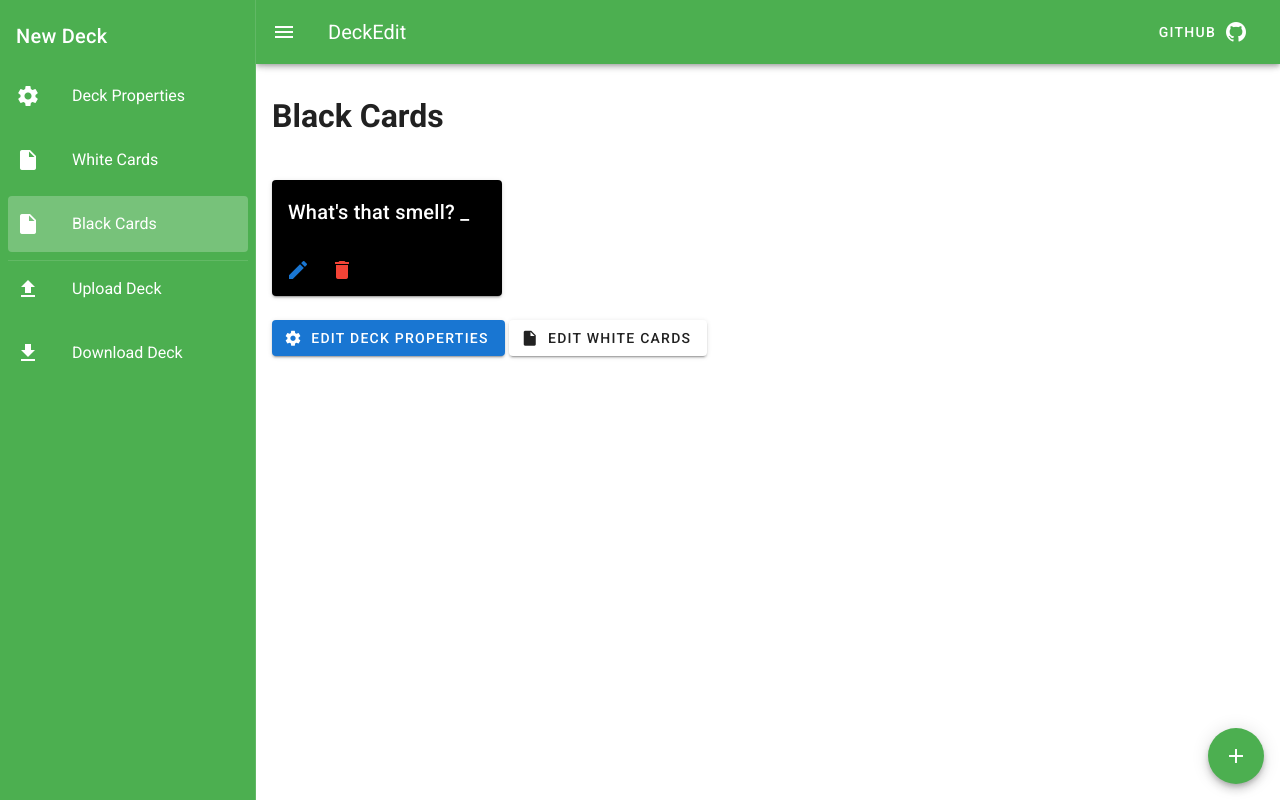
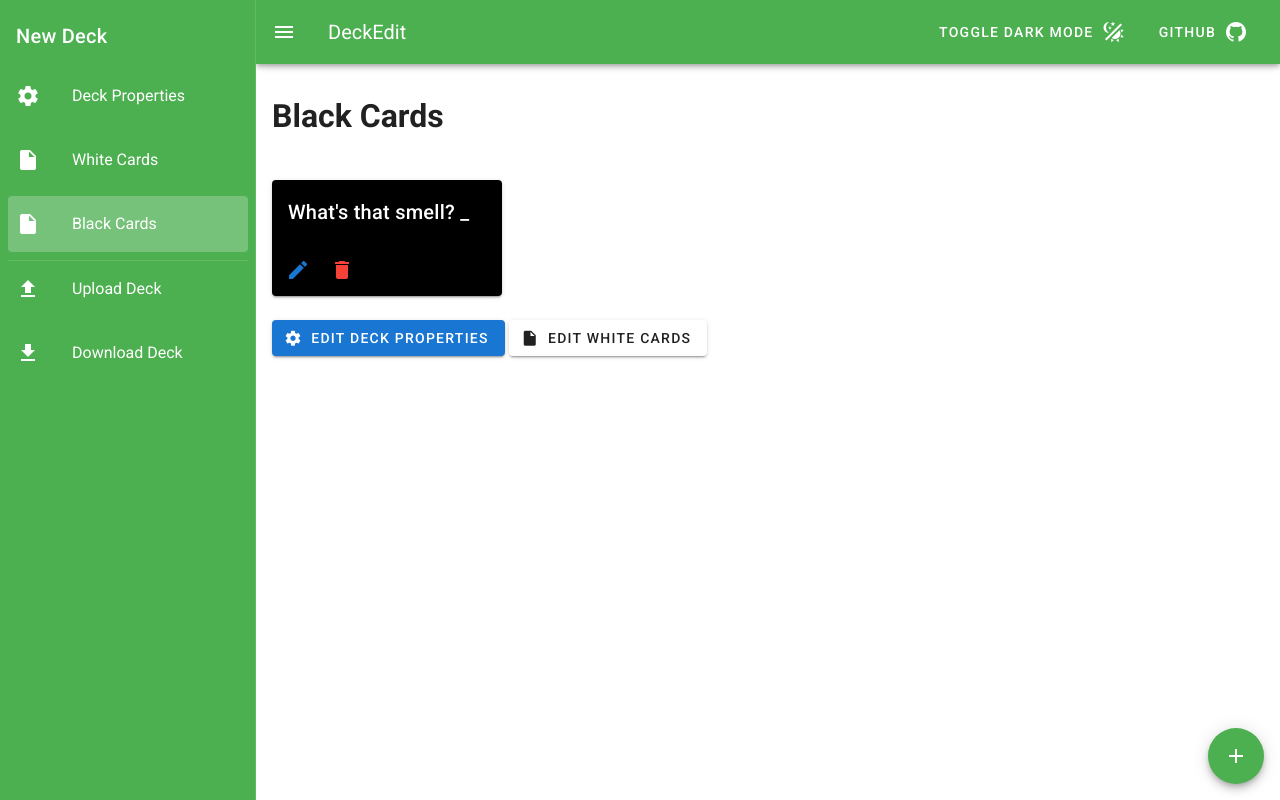
Before and after one commit to dotandl/DeckEdit, a Vue app: page /black-cards in a window 1280 px wide. Built offline with nearby package versions, Linux system fonts and the light colour scheme.

Commit message:
Add toggle dark mode button

```diff
--- a/src/App.vue
+++ b/src/App.vue
@@ -66,6 +66,10 @@ v-app
 
     v-spacer
 
+    v-btn(href="#" text @click="toggleDarkMode")
+      span.mr-2 Toggle Dark Mode
+      v-icon mdi-theme-light-dark
+
     v-btn(href="https://github.com/dotandl/DeckEdit" target="_blank" text)
       span.mr-2 GitHub
       v-icon mdi-github
@@ -76,8 +80,10 @@ v-app
 
 <script lang="ts">
 import Vue from 'vue'
+
 import download from './utils/download'
 import upload, { UploadMode } from './utils/upload'
+import { toggleDarkMode } from './utils/darkMode'
 
 export default Vue.extend({
   name: 'App',
@@ -118,6 +124,9 @@ export default Vue.extend({
       const json = await this.$store.dispatch('exportJSON')
       download(json, `${this.$store.getters.getWatermark}.json`)
     },
+    toggleDarkMode() {
+      toggleDarkMode(this.$vuetify)
+    },
   },
 })
 </script>
--- a/src/plugins/vuetify.ts
+++ b/src/plugins/vuetify.ts
@@ -1,22 +1,8 @@
 import Vue from 'vue'
 import Vuetify from 'vuetify/lib/framework'
 
+import { checkDarkMode } from '@/utils/darkMode'
+
 Vue.use(Vuetify)
 
-function checkDarkMode() {
-  const darkMode = localStorage.getItem('darkMode')
-
-  switch (darkMode) {
-    case 'light':
-      return false
-
-    case 'dark':
-      return true
-
-    case 'system':
-    default:
-      return window.matchMedia('(prefers-color-scheme: dark)').matches
-  }
-}
-
 export default new Vuetify({ theme: { dark: checkDarkMode() } })
--- /dev/null
+++ b/src/utils/darkMode.ts
@@ -0,0 +1,23 @@
+import { Framework } from 'vuetify'
+
+export function checkDarkMode() {
+  const darkMode = localStorage.getItem('darkMode')
+
+  switch (darkMode) {
+    case 'light':
+      return false
+
+    case 'dark':
+      return true
+
+    default:
+      return window.matchMedia('(prefers-color-scheme: dark)').matches
+  }
+}
+
+export function toggleDarkMode(vuetify: Framework) {
+  const darkMode = checkDarkMode()
+
+  vuetify.theme.dark = !darkMode
+  localStorage.setItem('darkMode', !darkMode ? 'dark' : 'light')
+}
```
